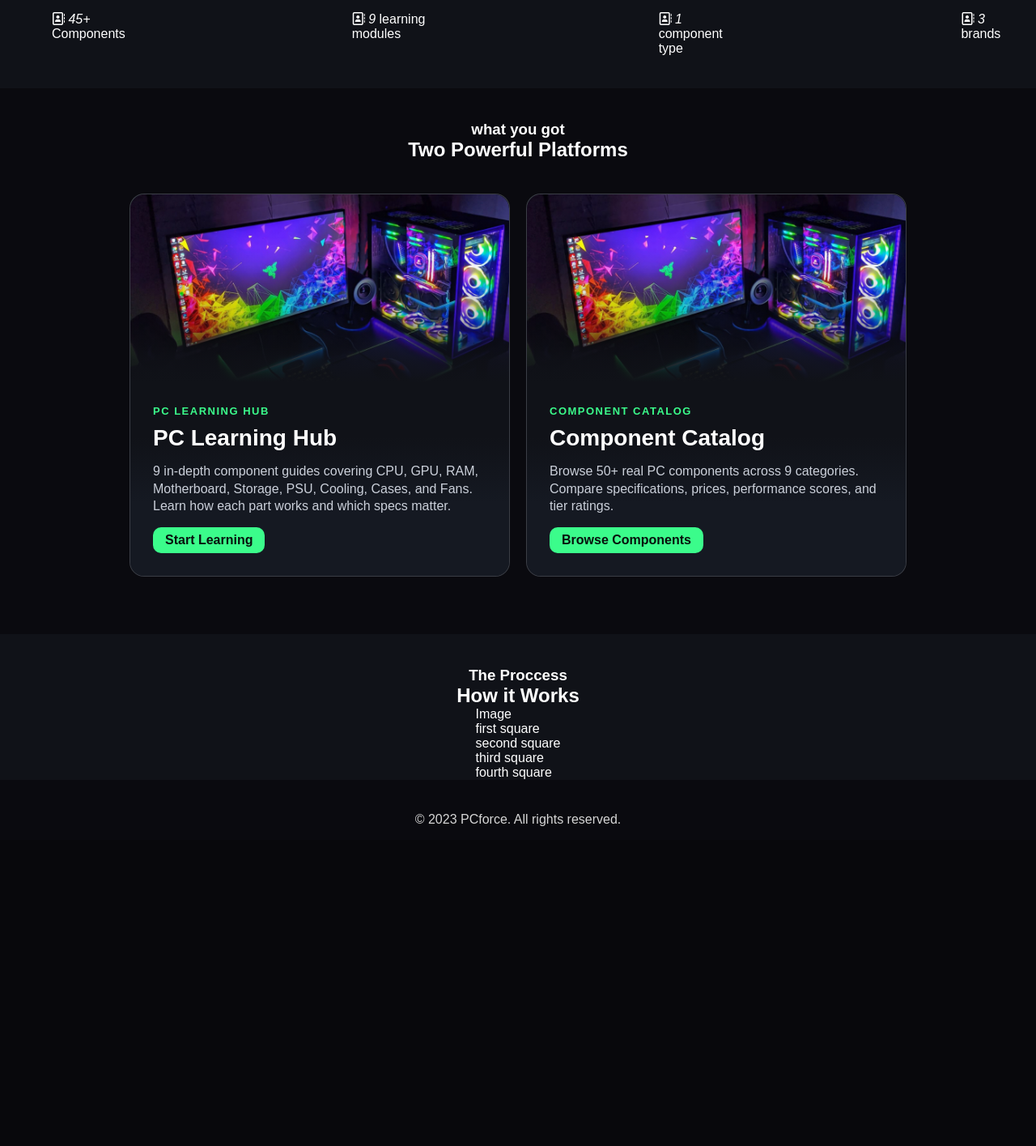
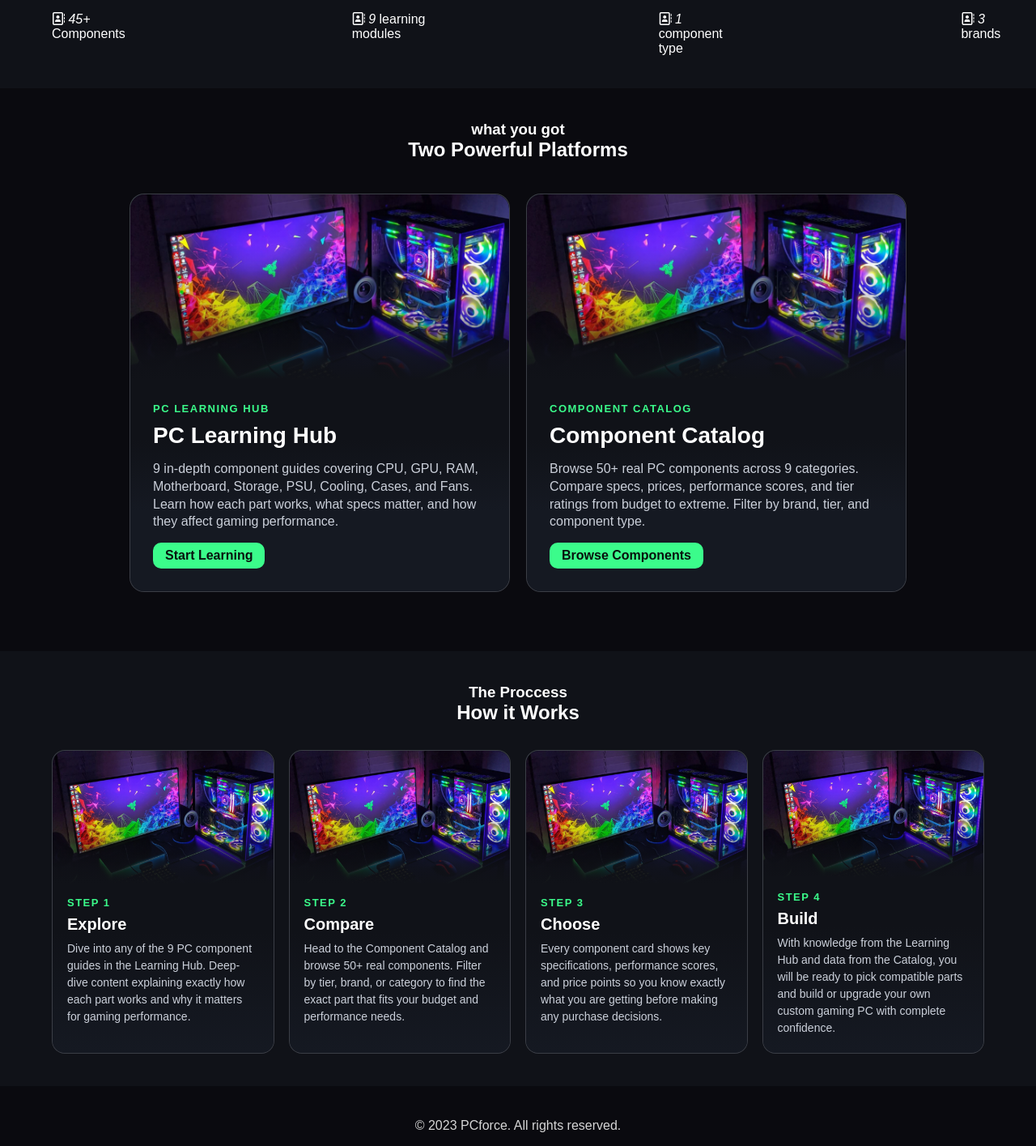
Before and after one commit to Arush2008/PC-Info-guide, a Flask app: page / in a window 1280 px wide. Shown: the part 825-2240 px from the top of the page at 81% size. Before the commit the page ends 1845 px from the top, so only its background shows below. Run offline with Flask 3, Linux system fonts and the light colour scheme; some libraries are stand-ins or nearby versions.

Commit message:
finished the structure at home page

```diff
--- a/static/style.css
+++ b/static/style.css
@@ -286,6 +286,62 @@
 
 @media (max-width: 750px) {
     .two_square {
+        grid-template-columns: 1fr;
+    }
+}
+
+.process_cards {
+    display: grid;
+    grid-template-columns: repeat(4, minmax(0, 1fr));
+    gap: 18px;
+    width: 90%;
+    margin: 4vh 0 5vh;
+}
+
+.process_card {
+    display: flex;
+    flex-direction: column;
+    overflow: hidden;
+    border: 1px solid rgba(255, 255, 255, 0.16);
+    border-radius: 16px;
+    background: #151922;
+    min-height: 320px;
+}
+
+.process_card .image_wrapper {
+    height: 44%;
+    border-radius: 16px 16px 0 0;
+}
+
+.process_card .card_content {
+    padding: 16px 18px 20px;
+    background: linear-gradient(
+        to bottom,
+        rgb(16, 18, 24) 0%,
+        rgb(16, 18, 24) 28%,
+        #151922 100%
+    );
+}
+
+.process_card .card_content h3 {
+    margin: 8px 0 8px;
+    font-size: 20px;
+    color: white;
+}
+
+.process_card .card_content p:not(.card_label) {
+    font-size: 14px;
+    line-height: 1.5;
+}
+
+@media (max-width: 1000px) {
+    .process_cards {
+        grid-template-columns: repeat(2, minmax(0, 1fr));
+    }
+}
+
+@media (max-width: 650px) {
+    .process_cards {
         grid-template-columns: 1fr;
     }
 }
--- a/templates/index.html
+++ b/templates/index.html
@@ -61,9 +61,7 @@
                         <h2>PC Learning Hub</h2>
 
                         <p>
-                            9 in-depth component guides covering CPU, GPU, RAM,
-                            Motherboard, Storage, PSU, Cooling, Cases, and Fans.
-                            Learn how each part works and which specs matter.
+                            9 in-depth component guides covering CPU, GPU, RAM, Motherboard, Storage, PSU, Cooling, Cases, and Fans. Learn how each part works, what specs matter, and how they affect gaming performance.
                         </p>
 
                         <a class="card_button" href="/learn">Start Learning</a>
@@ -82,9 +80,7 @@
                         <h2>Component Catalog</h2>
 
                         <p>
-                            Browse 50+ real PC components across 9 categories.
-                            Compare specifications, prices, performance scores,
-                            and tier ratings.
+                            Browse 50+ real PC components across 9 categories. Compare specs, prices, performance scores, and tier ratings from budget to extreme. Filter by brand, tier, and component type.
                         </p>
 
                         <a class="card_button" href="/components">Browse Components</a>
@@ -101,12 +97,50 @@
             <div>
                 <h1 class="big_text">How it <a class="design_text">Works</a> </h1>
             </div>
-            <div>
-                <div class="image_2">Image</div>
-                <p class="four_square">first square</p>
-                <p class="four_square">second square</p>
-                <p class="four_square">third square</p>
-                <p class="four_square">fourth square</p>
+            <div class="process_cards">
+                <article class="process_card">
+                    <div class="image_wrapper">
+                        <img src="{{ url_for('static', filename='background.png') }}" alt="Learn about PC parts">
+                    </div>
+                    <div class="card_content">
+                        <p class="card_label">Step 1</p>
+                        <h3>Explore</h3>
+                        <p>Dive into any of the 9 PC component guides in the Learning Hub. Deep-dive content explaining exactly how each part works and why it matters for gaming performance.</p>
+                    </div>
+                </article>
+
+                <article class="process_card">
+                    <div class="image_wrapper">
+                        <img src="{{ url_for('static', filename='background.png') }}" alt="Compare PC components">
+                    </div>
+                    <div class="card_content">
+                        <p class="card_label">Step 2</p>
+                        <h3>Compare</h3>
+                        <p>Head to the Component Catalog and browse 50+ real components. Filter by tier, brand, or category to find the exact part that fits your budget and performance needs.</p>
+                    </div>
+                </article>
+
+                <article class="process_card">
+                    <div class="image_wrapper">
+                        <img src="{{ url_for('static', filename='background.png') }}" alt="Choose PC components">
+                    </div>
+                    <div class="card_content">
+                        <p class="card_label">Step 3</p>
+                        <h3>Choose</h3>
+                        <p>Every component card shows key specifications, performance scores, and price points so you know exactly what you are getting before making any purchase decisions.</p>
+                    </div>
+                </article>
+
+                <article class="process_card">
+                    <div class="image_wrapper">
+                        <img src="{{ url_for('static', filename='background.png') }}" alt="Build your PC knowledge">
+                    </div>
+                    <div class="card_content">
+                        <p class="card_label">Step 4</p>
+                        <h3>Build</h3>
+                        <p>With knowledge from the Learning Hub and data from the Catalog, you will be ready to pick compatible parts and build or upgrade your own custom gaming PC with complete confidence.</p>
+                    </div>
+                </article>
             </div>
         </section>
 
```
